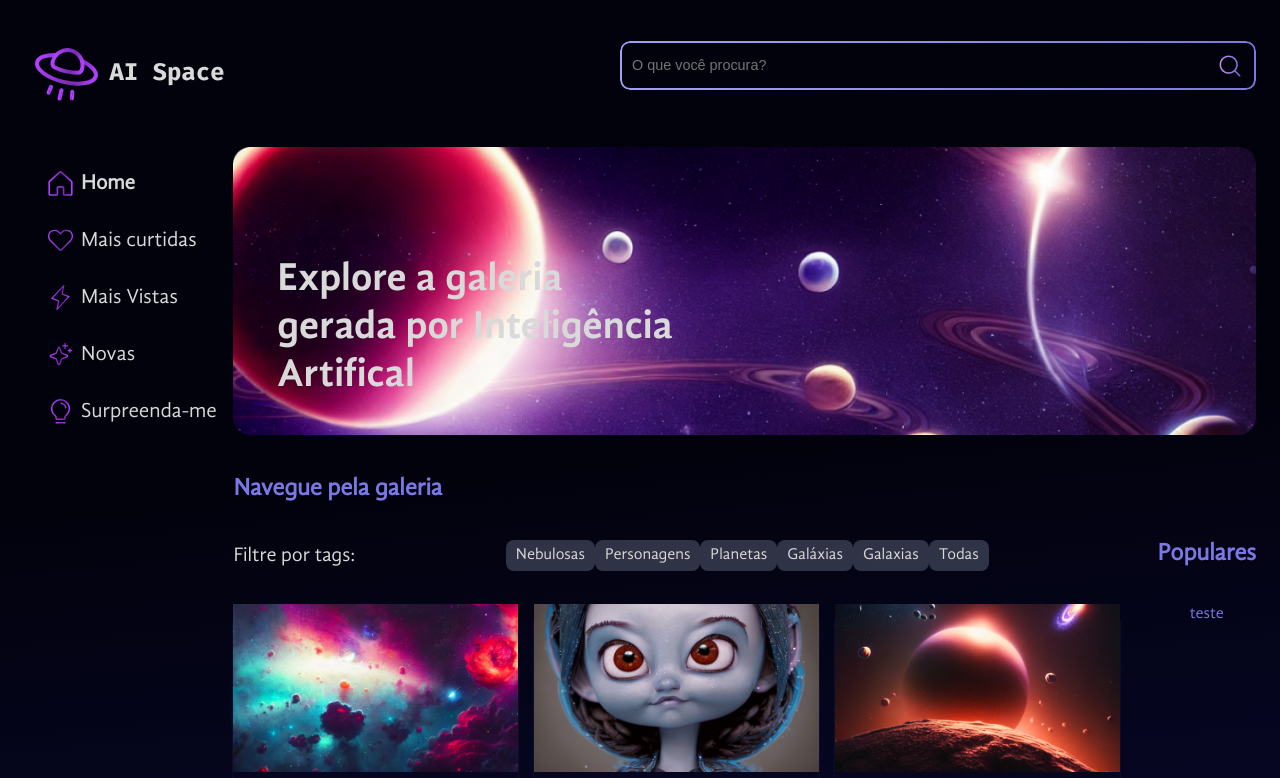
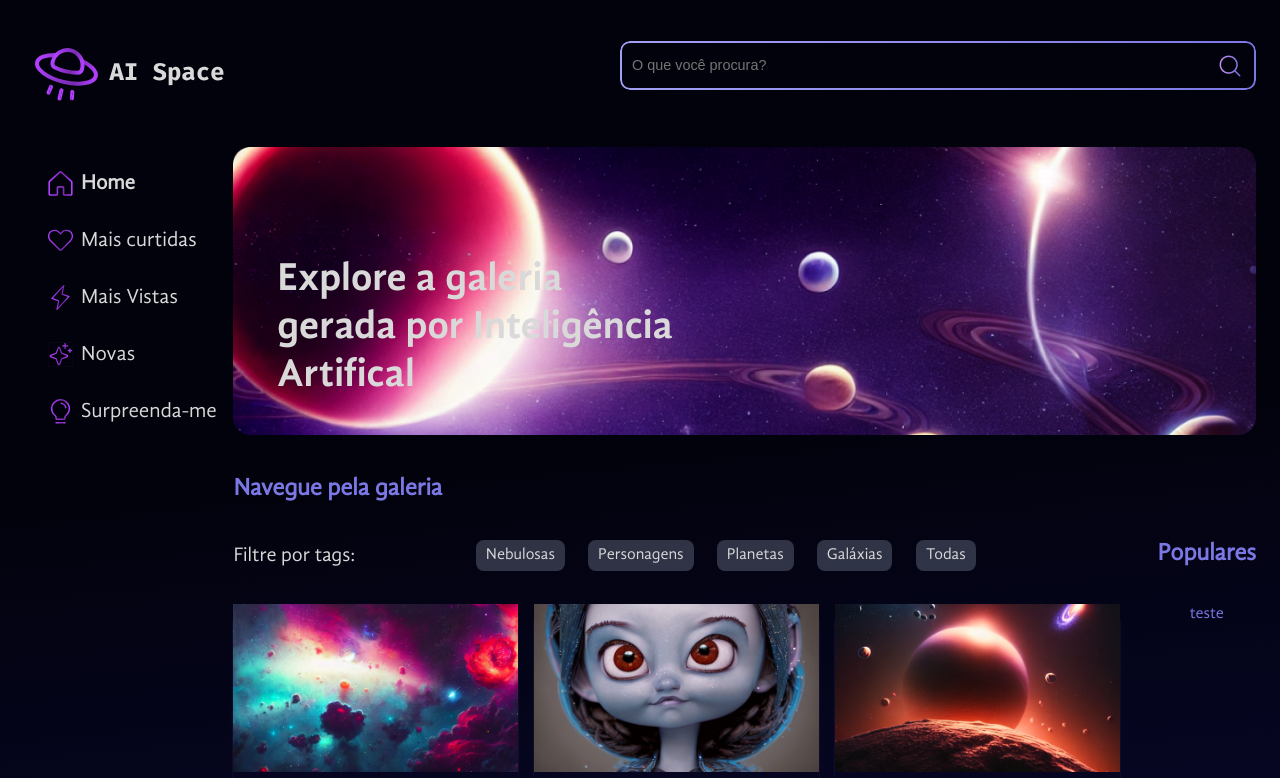
Before and after one commit to robs-am/space-gallery, a React (Create React App) app: page / in a window 1280 px wide. Shown: the top 778 px of the page. Built offline with nearby package versions, Linux system fonts and the light colour scheme.

Commit message:
fix espaçamento tags

```diff
--- a/src/Components/Galeria/fotos.json
+++ b/src/Components/Galeria/fotos.json
@@ -81,6 +81,6 @@
       "creditos": "Alura Space",
       "imagem": "/assets/imagens/galeria/foto-12.png",
       "id": "12",
-      "tag": "Galaxias"
+      "tag": "Galáxias"
     }
   ]
--- a/src/Components/Tags/Tags.module.scss
+++ b/src/Components/Tags/Tags.module.scss
@@ -15,7 +15,7 @@
 
   &__lista {
     list-style: none;
-    width: 470px;
+    width: 500px;
     padding: 0;
     display: flex;
     justify-content: space-between;
```
